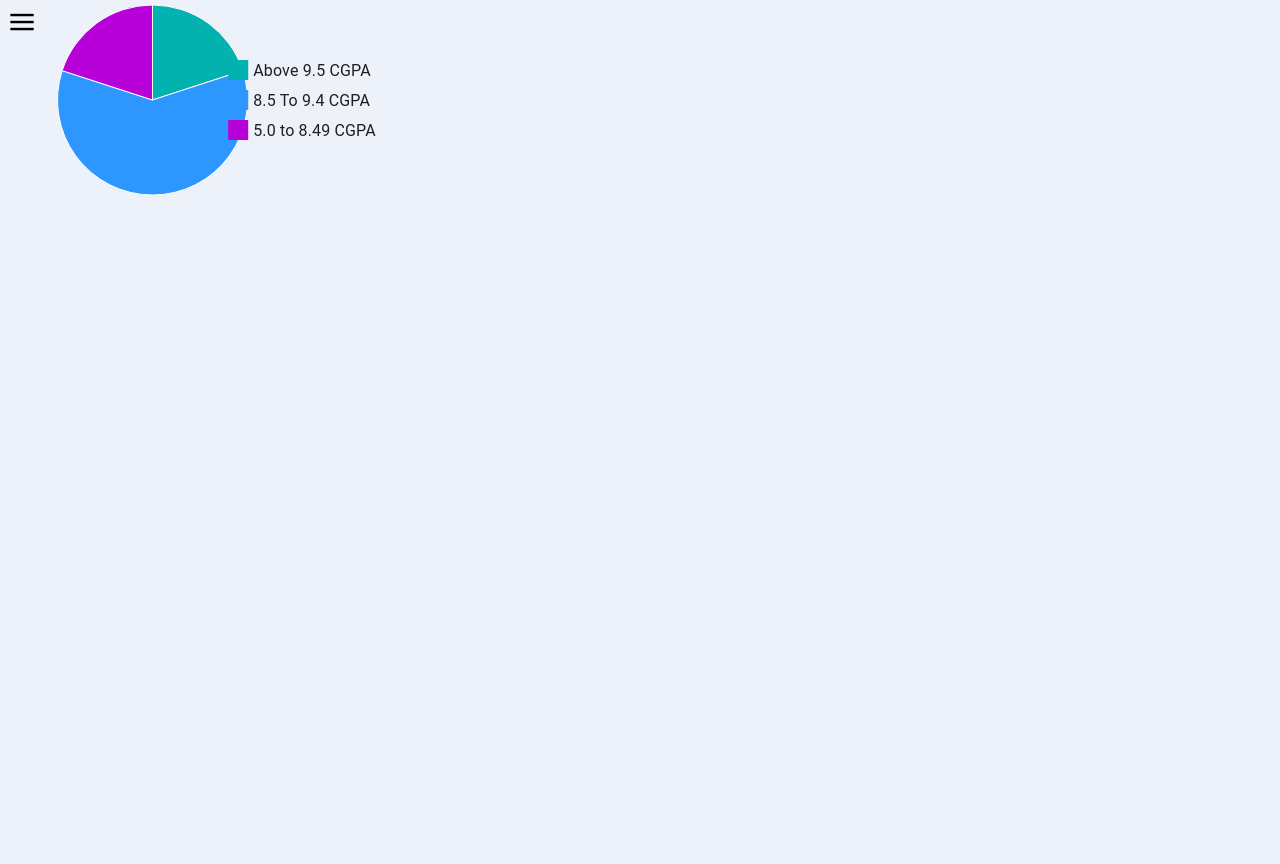
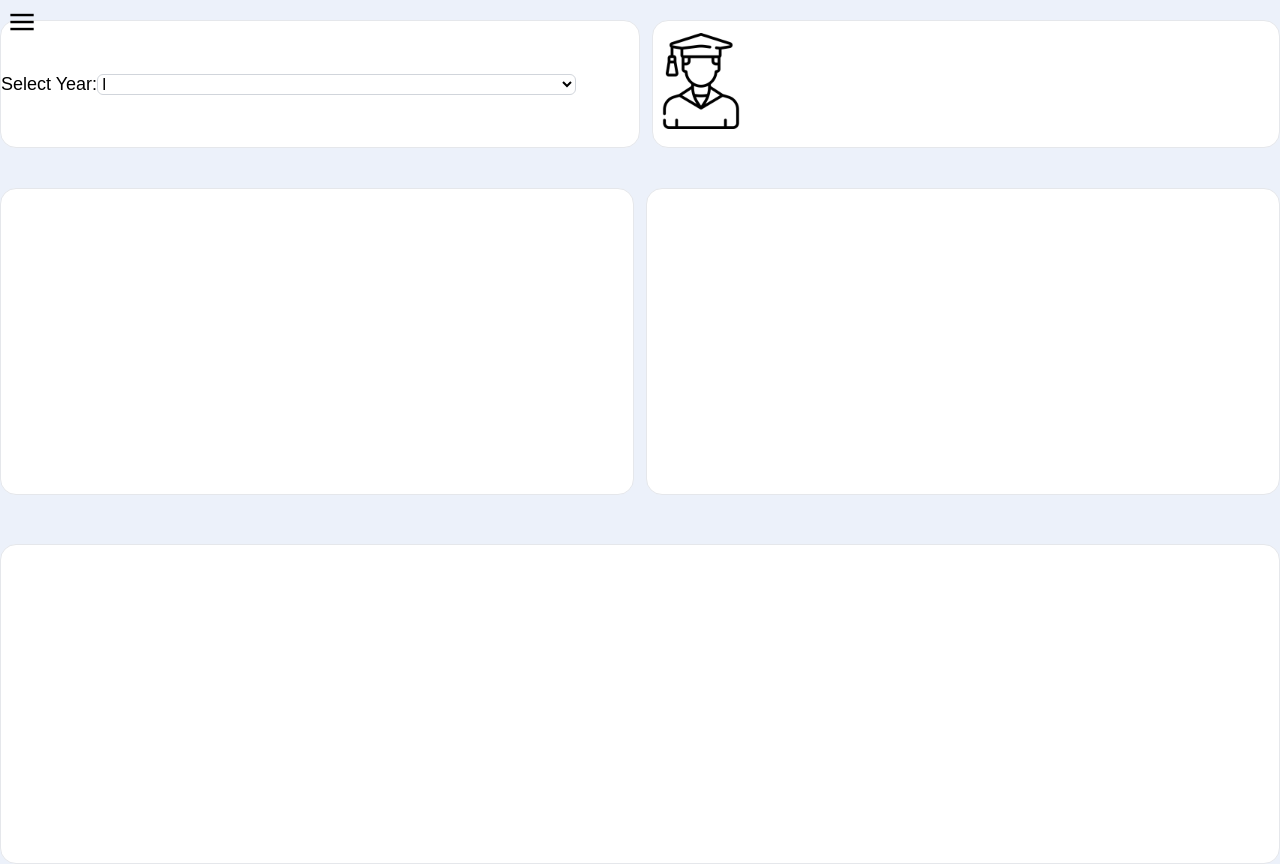
Before and after one commit to DHAYABHARAN-MJ/STUDENT-DATABASE-MANAGEMENT, a React (Vite) app in the folder react-student-app/: page /StudentPerformance in a window 1280 px wide. Before the commit the page ends 800 px from the top, so only its background shows below. Built offline with nearby package versions, Linux system fonts and the light colour scheme.

Commit message:
Added Layout For Student Performance Tracker

```diff
--- a/react-student-app/src/StudentPerformance/StudentPerformance.jsx
+++ b/react-student-app/src/StudentPerformance/StudentPerformance.jsx
@@ -1,23 +1,33 @@
 import React from "react";
 import { PieChart } from '@mui/x-charts/PieChart';
+import student from '../assets/images/student.png';
 const StudentPerformance=()=>
     {
         return(
 
 <div className="StudentPerformance w-screen h-screen">
-<PieChart
-  series={[
-    {
-      data: [
-        { id: 0, value: 2, label: 'Above 9.5 CGPA' },
-        { id: 1, value: 6, label: ' 8.5 To 9.4 CGPA' },
-        { id: 2, value: 2 , label: '5.0 to 8.49 CGPA ' },
-      ],
-    },
-  ]}
-  width={400}
-  height={200}
-/>
+  <div className="studentyear w-full h-40 flex space-x-3">
+    <div className="year w-6/12 bg-white h-32 mt-5 border rounded-2xl flex items-center">
+      <label className="text-lg">Select Year: <br /></label>
+      <select className="bg-white border border-gray-300 rounded-md w-9/12 outline-none">
+      <option className="bg-white outline-none">I</option>
+      <option value="">II</option>
+      <option value="">III</option>
+      <option value="">IV</option>
+      </select>
+    </div>
+    <div className="students w-8/12 bg-white h-32 mt-5 border rounded-2xl flex-1">
+    <img src={student} className="w-24 mt-3" alt="" />
+    </div>
+  </div>
+<div className="charts flex space-x-3 h-96">
+  <div className="p1 bg-white w-full h-4/5 mt-7 border rounded-2xl">
+
+  </div>
+  <div className="p2 bg-white w-full h-4/5 mt-7 border rounded-2xl"></div>
+</div>
+<div className="barchart bg-white w-full h-80 border rounded-2xl">
+</div>
 </div>
         )
     }
```
Also changed, not shown: react-student-app/src/assets/images/student.png (added).
